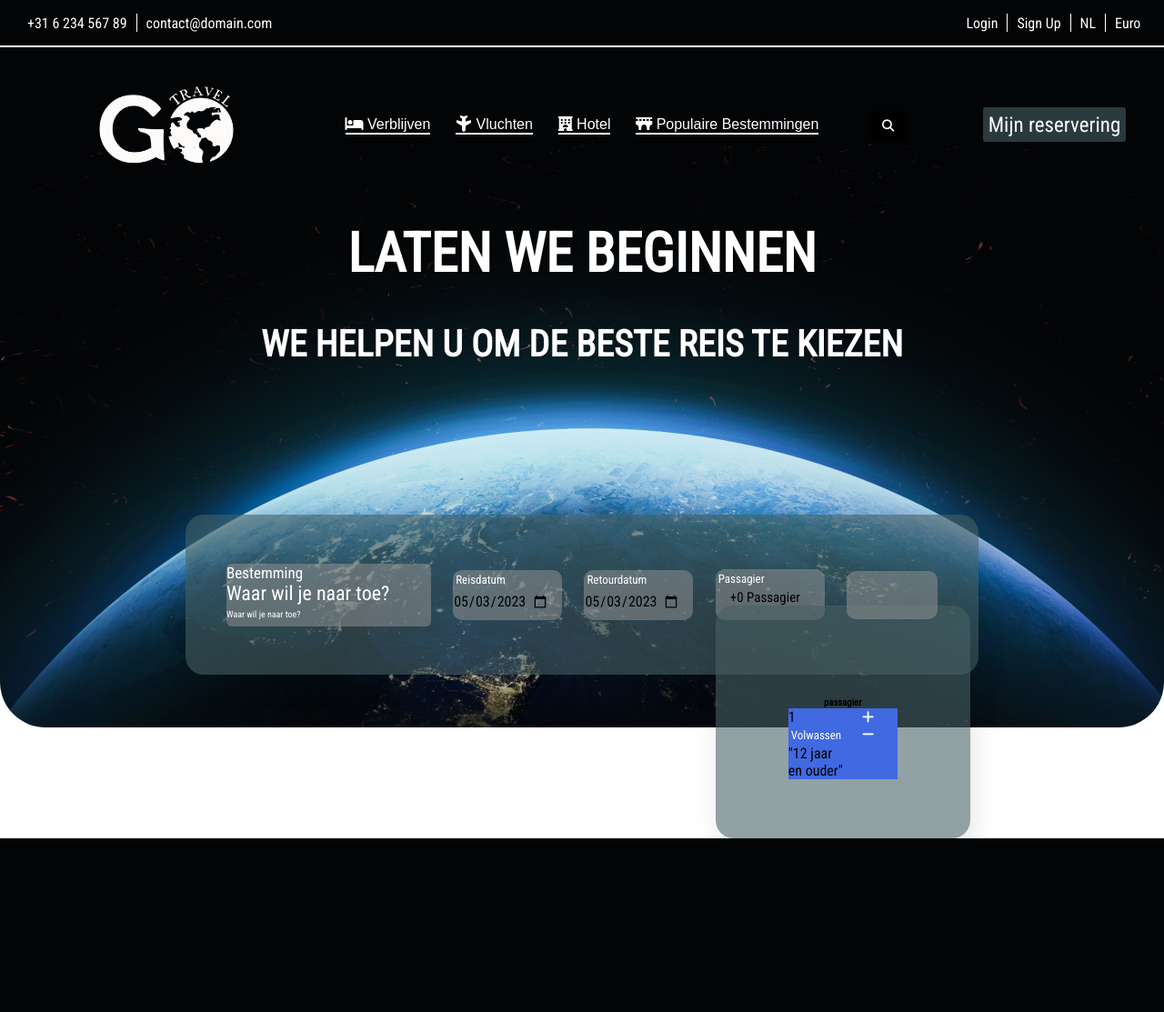
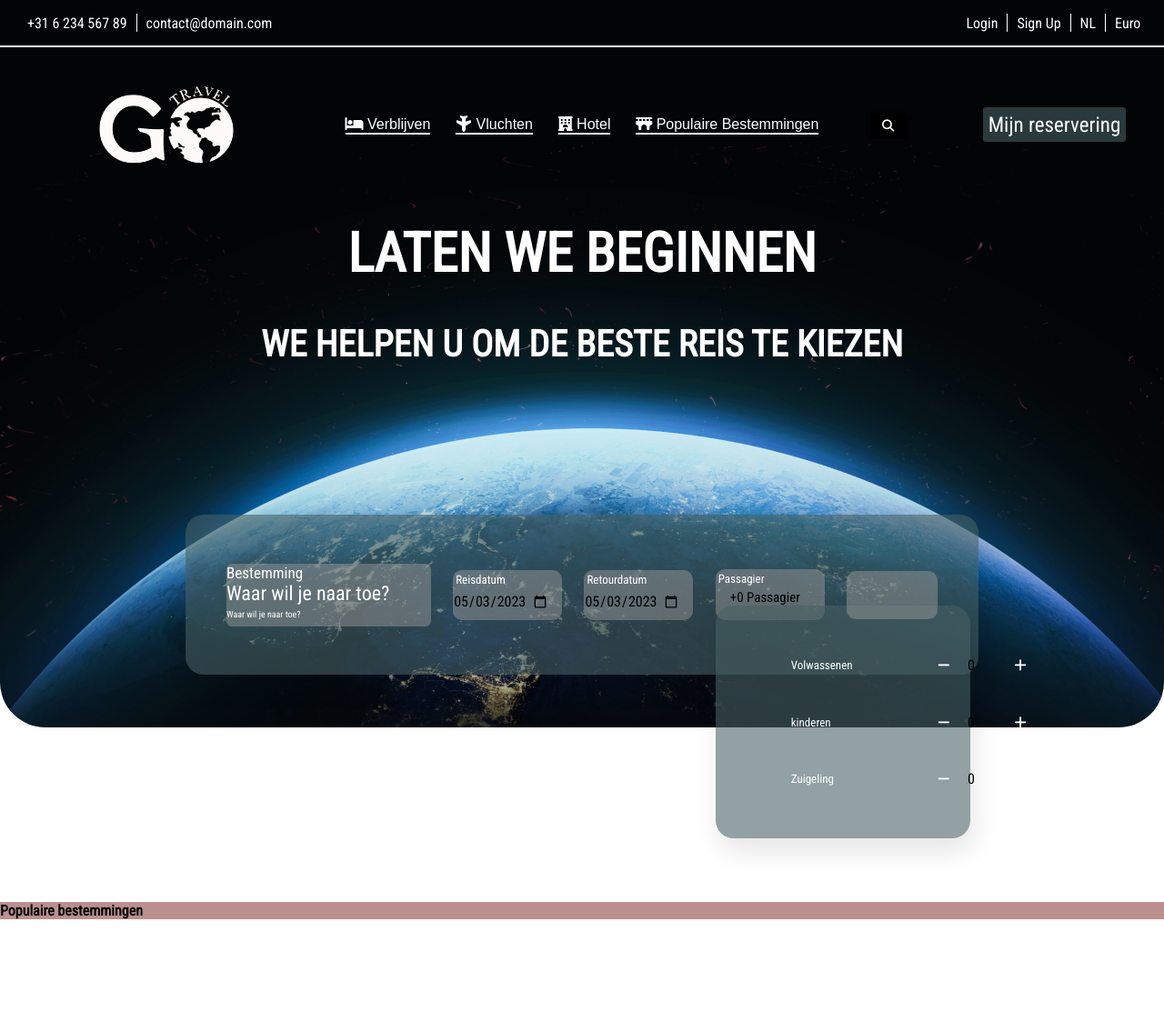
Before and after one commit to SergioGomezAlvarez/Reisorganisatie, a PHP site: page / in a window 1280 px wide. Shown: the whole page at 91% size. Before the commit the page ends 922 px from the top, so only its background shows below. Run offline with PHP 8.4, Linux system fonts and the light colour scheme; some libraries are stand-ins or nearby versions.

Commit message:
Passagier en java

```diff
--- a/index.php
+++ b/index.php
@@ -16,7 +16,7 @@
     <link
         href="https://fonts.googleapis.com/css2?family=Open+Sans:ital,wght@0,400;1,600&family=Roboto+Condensed&display=swap"
         rel="stylesheet">
-    <script src="java.js"></script>
+    <script src="https://unpkg.com/scrollreveal"></script>
 </head>
 
 </head>
@@ -86,30 +86,51 @@
                 </div>
                 <div class="passagier">
                     <p>Passagier</p>
-                    <button onclick="myFunction()"> +0 Passagier</button>
-                    <div id="passagier-keizen">
-                        <h6>passagier</h6>
+                    <button onclick="myFunction()"> +0 Passagier</i></button>
+                    <div id="passagier-keizen" style="display: none box-shadow: 0 7px 17px rgb(0 0 0 / 0.2);}">
                         <div class="passagiers-types">
-                            <div class="passagiers-type1">
-                                <div class="text">
-                                    <span class="tel-passagiers">1</span>
-                                    <div class="type-label">
-                                        <p>Volwassen</p>
-                                        <span>
-                                            "12 jaar en ouder"
-                                        </span>
-                                    </div>
+                            <div class="passagiers-type">
+                                <div class="Volwassenen">
+                                    <p>Volwassenen</p>
                                 </div>
                                 <div class="button-set">
-                                    <button type="button" fdprocessedid="gy08hr">
-                                        <i class="fa-solid fa-plus"></i>
-                                    </button>
-                                    <button type="button" fdprocessedid="gy08hr">
+                                    <button type="button" id="minus2">
                                         <i class="fa-solid fa-minus"></i>
+                                        </button>
+                                        <input class="passagiers-set" type="number" value="0" id="input2"/>
+                                        <button type="button" id="plus2">
+                                            <i class="fa-solid fa-plus"></i>
+                                        </button>
                                 </div>
                             </div>
-                            <div class="passagiers-type2"></div>
-                            <div class="passagiers-type3"></div>
+                            <div class="passagiers-type">
+                            <div class="Volwassenen">
+                                    <p>kinderen</p>
+                                </div>
+                                <div class="button-set">
+                                    <button type="button" id="minus3">
+                                        <i class="fa-solid fa-minus"></i>
+                                        </button>
+                                        <input class="passagiers-set" type="number" value="0" id="input2"/>
+                                        <button type="button" id="plus3">
+                                            <i class="fa-solid fa-plus"></i>
+                                        </button>
+                                </div>
+                            </div>
+                            <div class="passagiers-type">
+                            <div class="Volwassenen">
+                                    <p>Zuigeling</p>
+                                </div>
+                                <div class="button-set">
+                                    <button type="button" id="minus">
+                                        <i class="fa-solid fa-minus"></i>
+                                        </button>
+                                        <input class="passagiers-set" type="number" value="0" id="input2"/>
+                                        <button type="button" id="plus">
+                                            <i class="fa-solid fa-plus"></i>
+                                        </button>
+                                </div>
+                            </div>
                         </div>
                     </div>
                 </div>
@@ -119,5 +140,13 @@
             </div>
         </div>
     </header>
+    <main>
+        <section class="bestemmingen">
+            <div class="bestemmingen-container">
+                <h2 class="section-title">Populaire bestemmingen</h2>
+            </div>
+        </section>
+    </main>
     <script src="https://kit.fontawesome.com/017f40d907.js" crossorigin="anonymous"></script>
+    <script src="java.js"></script>
 </body>
--- a/java.js
+++ b/java.js
@@ -40,8 +40,44 @@ const button = document.getElementById("button");
       function myFunction() {
         var x = document.getElementById("passagier-keizen");
         if (x.style.display === "none") {
-          x.style.display = "block";
+          x.style.display = "flex";
         } else {
           x.style.display = "none";
         }
       }
+      //section-title
+      ScrollReveal().reveal('.section-title', {
+        reset: true,
+        duration: 1500,
+        delay: 500,
+        origin: 'left',
+        distance: '50px',
+      });
+      //passagier keizen
+      const minusButton = document.getElementById('minus2');
+      const plusButton = document.getElementById('plus2');
+      const inputField = document.getElementById('input2');
+
+      minusButton.addEventListener('click', event => {
+        const currentValue = Number(inputField.value) || 0;
+        inputField.value = currentValue - 1;
+        event.preventDefault();
+
+      });
+
+      plusButton.addEventListener('click', event => {
+        const currentValue = Number(inputField.value) || 0;
+        inputField.value = currentValue + 1;
+        event.preventDefault();
+      });
+      const minusButton1 = document.getElementById('minus3');
+      const plusButton1 = document.getElementById('plus3');
+      const inputField1 = document.getElementById('input3');
+
+      minusButton1.addEventListener('click', event => {
+        const currentValue = Number(inputField1.value) || 0;
+        inputField1.value = currentValue - 1;
+        event.preventDefault();
+
+      }
+      );
--- a/main.css
+++ b/main.css
@@ -335,7 +335,7 @@ nav {
     --bs-gutter-x: 1.5rem;
     --bs-gutter-y: 0;
     display: flex;
-    flex-wrap: wrap;
+
     justify-content: space-around;
     align-items: center;
     box-shadow: 4px 14px 28px rgba(0, 0, 0, 0.1);
@@ -343,18 +343,43 @@ nav {
     padding: 100px 80px;
 }
 .passagiers-types{
+    height: 175px;
     display: flex;
     flex-direction: column;
-    justify-content: space-around;
+    justify-content: space-between;
     align-items: center;
-    background-color: royalblue;
 }
-.passagiers-type1{
+.passagiers-type{
+    width: 278px;
+    height: 50px;
+    align-items: center;
     display: flex;
+    flex-wrap: wrap;
+    justify-content: space-between;
 }
+.passagiers-set{
+    width: 32px;
+    font-size: 16px;
+    border: none;
+    background: transparent;
+    font-weight: 500;
+    height: 28px;
+    padding: 0;
+  }
 .zoek_knop{
     width: 100px;
     height: 53px;
     background-color: rgba(150, 150, 150, 0.51);
     border-radius: 10px;
 }
+.bestemmingen-container{
+    max-width: 1378px;
+    margin: auto;
+    background-color: rosybrown;
+}
+.section-title {
+    font-size: var(--title-font-size);
+    margin-bottom: 6.4rem;
+    font-weight: 700;
+    margin-top: 12rem;
+  }
```
